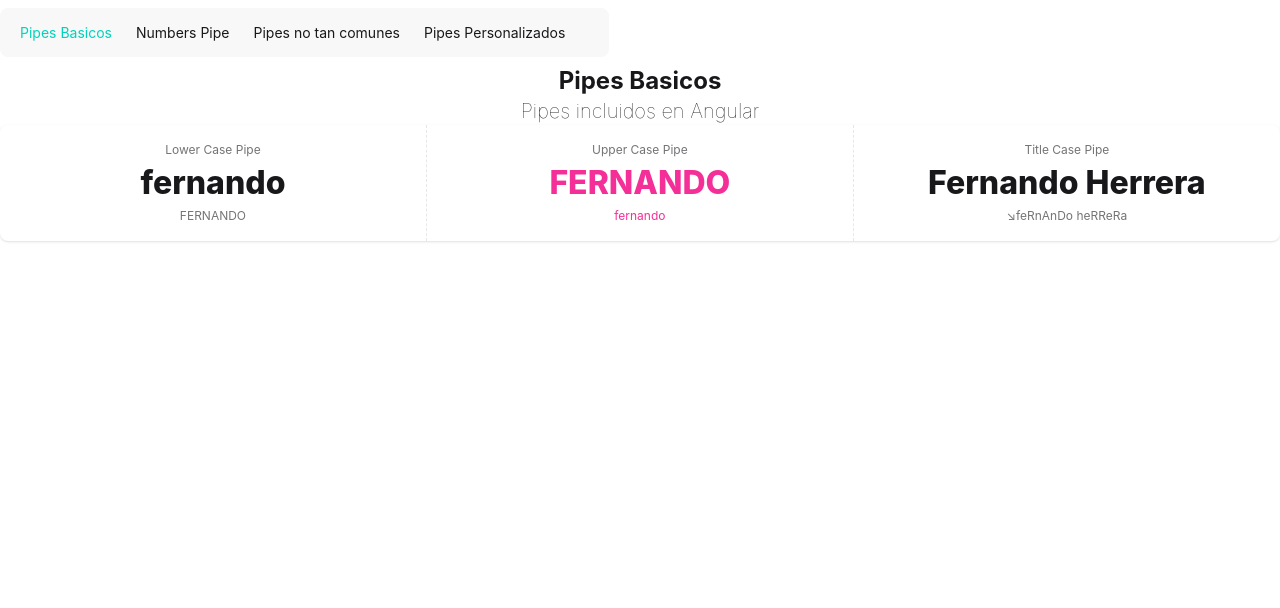
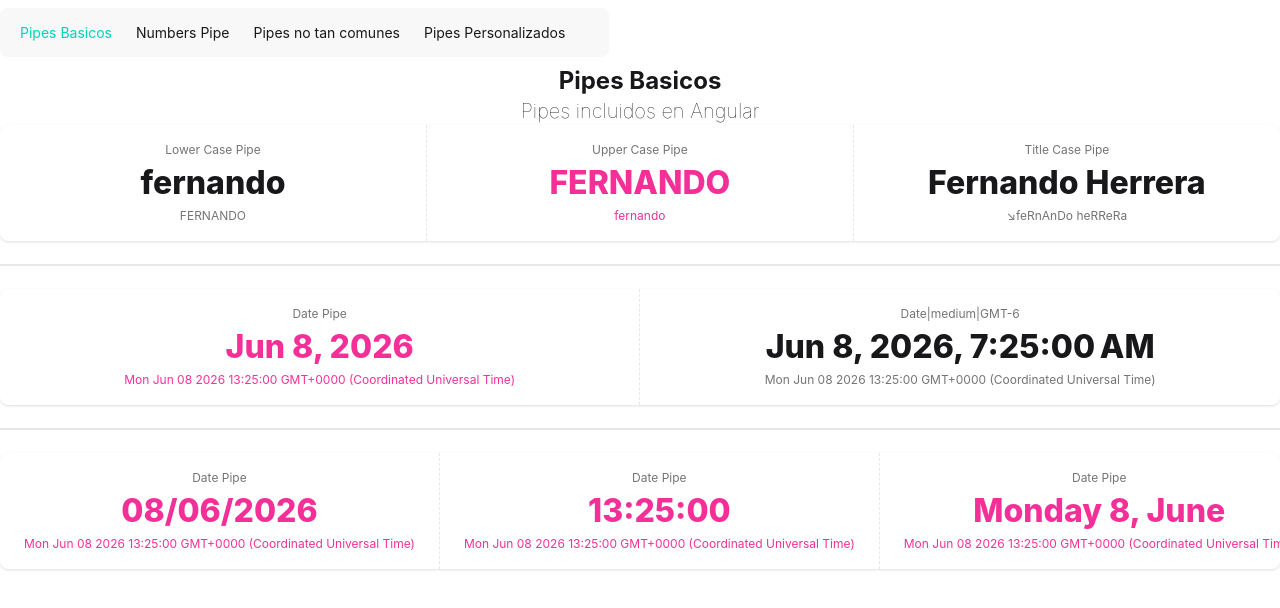
Before and after one commit to MOONeeS0408/05-pipes-app, an Angular app: page /basic in a window 1280 px wide. Shown: the top 608 px of the page. Built offline with nearby package versions, Linux system fonts and the light colour scheme.

Commit message:
feat: add Date Pipe with interval updates

```diff
--- a/src/app/pages/basic-page/basic-page.html
+++ b/src/app/pages/basic-page/basic-page.html
@@ -22,3 +22,37 @@
     <div class="stat-desc">↘︎{{ fullName() }}</div>
   </div>
 </div>
+
+<div class="divider"></div>
+
+<div class="stats shadow stats-horizontal flex justify-around">
+  <div class="stat place-items-center">
+    <div class="stat-title">Date Pipe</div>
+    <div class="stat-value text-secondary">{{ customDate() | date }}</div>
+    <div class="stat-desc text-secondary">{{ customDate() }}</div>
+  </div>
+
+  <div class="stat place-items-center">
+    <div class="stat-title">Date|medium|GMT-6</div>
+    <div class="stat-value">{{ customDate() | date: 'medium' : 'GMT-6' }}</div>
+    <div class="stat-desc">{{ customDate() }}</div>
+  </div>
+</div>
+<div class="divider"></div>
+<div class="stats shadow stats-horizontal flex justify-around">
+  <div class="stat place-items-center">
+    <div class="stat-title">Date Pipe</div>
+    <div class="stat-value text-secondary">{{ customDate() | date: 'dd/MM/yyyy' }}</div>
+    <div class="stat-desc text-secondary">{{ customDate() }}</div>
+  </div>
+  <div class="stat place-items-center">
+    <div class="stat-title">Date Pipe</div>
+    <div class="stat-value text-secondary">{{ customDate() | date: 'HH:mm:ss' }}</div>
+    <div class="stat-desc text-secondary">{{ customDate() }}</div>
+  </div>
+  <div class="stat place-items-center">
+    <div class="stat-title">Date Pipe</div>
+    <div class="stat-value text-secondary">{{ customDate() | date: 'EEEE d, MMMM' }}</div>
+    <div class="stat-desc text-secondary">{{ customDate() }}</div>
+  </div>
+</div>
--- a/src/app/pages/basic-page/basic-page.ts
+++ b/src/app/pages/basic-page/basic-page.ts
@@ -1,13 +1,26 @@
-import { LowerCasePipe, TitleCasePipe, UpperCasePipe } from '@angular/common';
-import { Component, signal } from '@angular/core';
+import { DatePipe, LowerCasePipe, TitleCasePipe, UpperCasePipe } from '@angular/common';
+import { Component, effect, signal } from '@angular/core';
 
 @Component({
   selector: 'app-basic-page',
-  imports: [LowerCasePipe, UpperCasePipe, TitleCasePipe],
+  imports: [LowerCasePipe, UpperCasePipe, TitleCasePipe, DatePipe],
   templateUrl: './basic-page.html',
 })
 export default class BasicPage {
   nameLower = signal('FERNANDO');
   nameUpper = signal('fernando');
   fullName = signal('feRnAnDo heRReRa ');
+
+  customDate = signal(new Date());
+
+  tickingDateEffect = effect((onCleanup) => {
+    const interval = setInterval(() => {
+      this.customDate.set(new Date());
+      console.log('tick');
+    }, 1000);
+
+    onCleanup(() => {
+      clearInterval(interval);
+    });
+  });
 }
```
